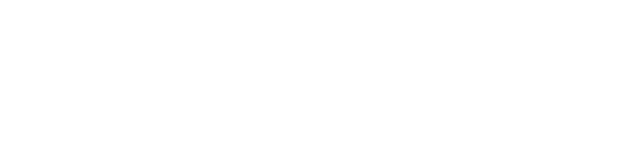
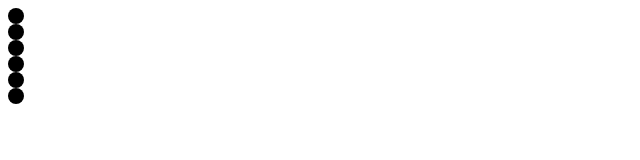
Before and after one commit to Sunse7/dice-grid, a plain HTML site: page index.html in a window 1280 px wide. Shown: the whole page, without its empty margins (0-640 px from the left). Drawn offline with Linux system fonts and the light colour scheme.

Commit message:
HTML for the dice

```diff
--- a/index.html
+++ b/index.html
@@ -8,6 +8,13 @@
     <title>Dice</title>
 </head>
 <body>
-
+    <section class="dice">
+        <div class="dice__dot"></div>
+        <div class="dice__dot"></div>
+        <div class="dice__dot"></div>
+        <div class="dice__dot"></div>
+        <div class="dice__dot"></div>
+        <div class="dice__dot"></div>
+    </section>
 </body>
 </html>
--- a/style.css
+++ b/style.css
@@ -0,0 +1,15 @@
+* {
+    box-sizing: border-box;
+}
+
+.dice {
+    display: grid;
+    grid-template-columns: 5;
+}
+
+.dice__dot {
+    width: 1rem;
+    height: 1rem;
+    background-color: #000;
+    border-radius: 50%;
+}
```
